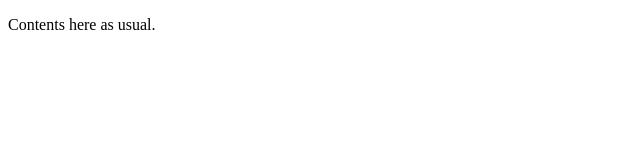
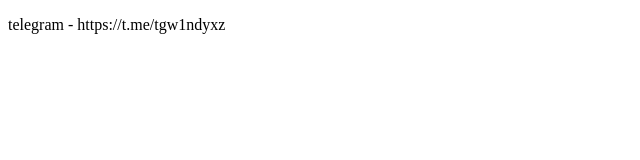
Before and after one commit to w1ndyxz/w1ndyxz, a plain HTML site: page index.html in a window 1280 px wide. Shown: the whole page, without its empty margins (0-640 px from the left). Drawn offline with Linux system fonts and the light colour scheme.

Commit message:
Update index.html

```diff
--- a/index.html
+++ b/index.html
@@ -4,8 +4,7 @@
     <title>HTML Background Music</title>
   </head>
   <body>
-    <p>Contents here as usual.</p>
-
+    <p>telegram - https://t.me/tgw1ndyxz</p>
     <!-- BACKGROUND MUSIC -->
     <audio src="realniggahours.mp3" autoplay loop></audio>
   </body>
```
